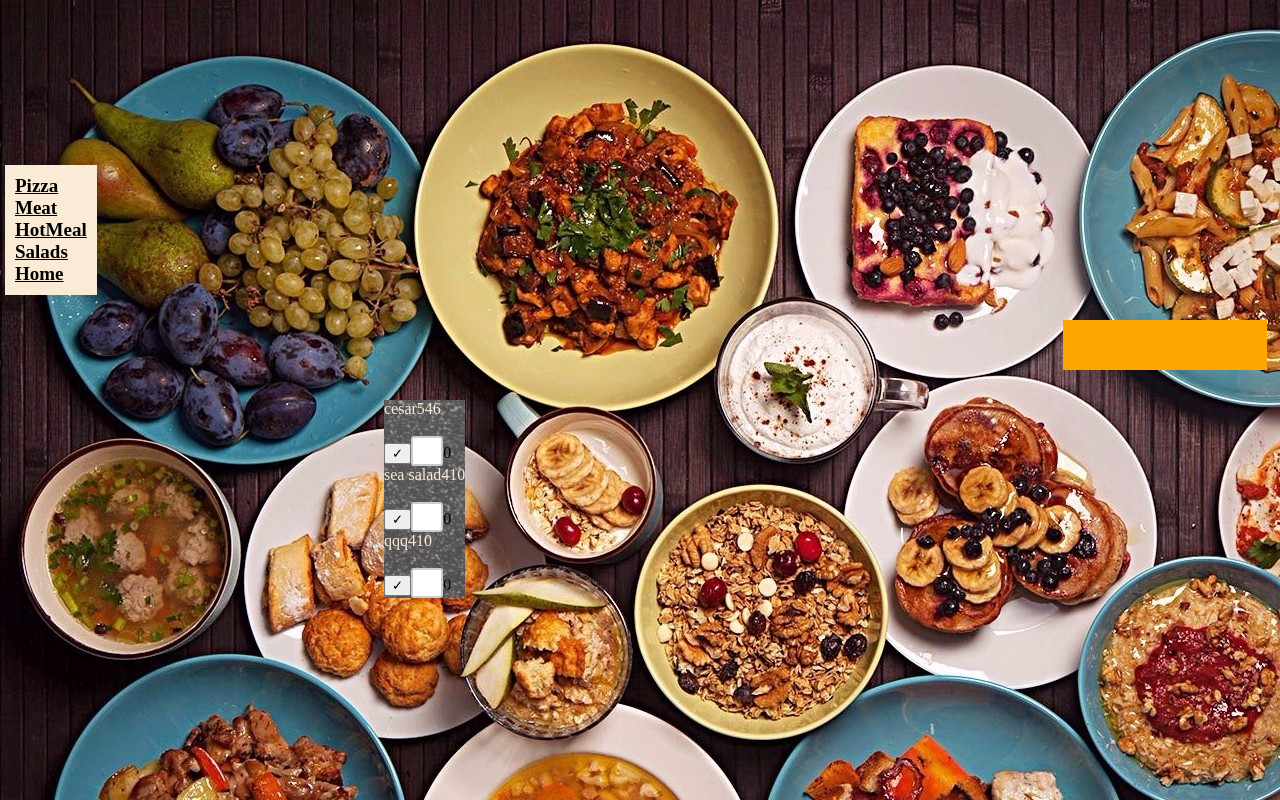
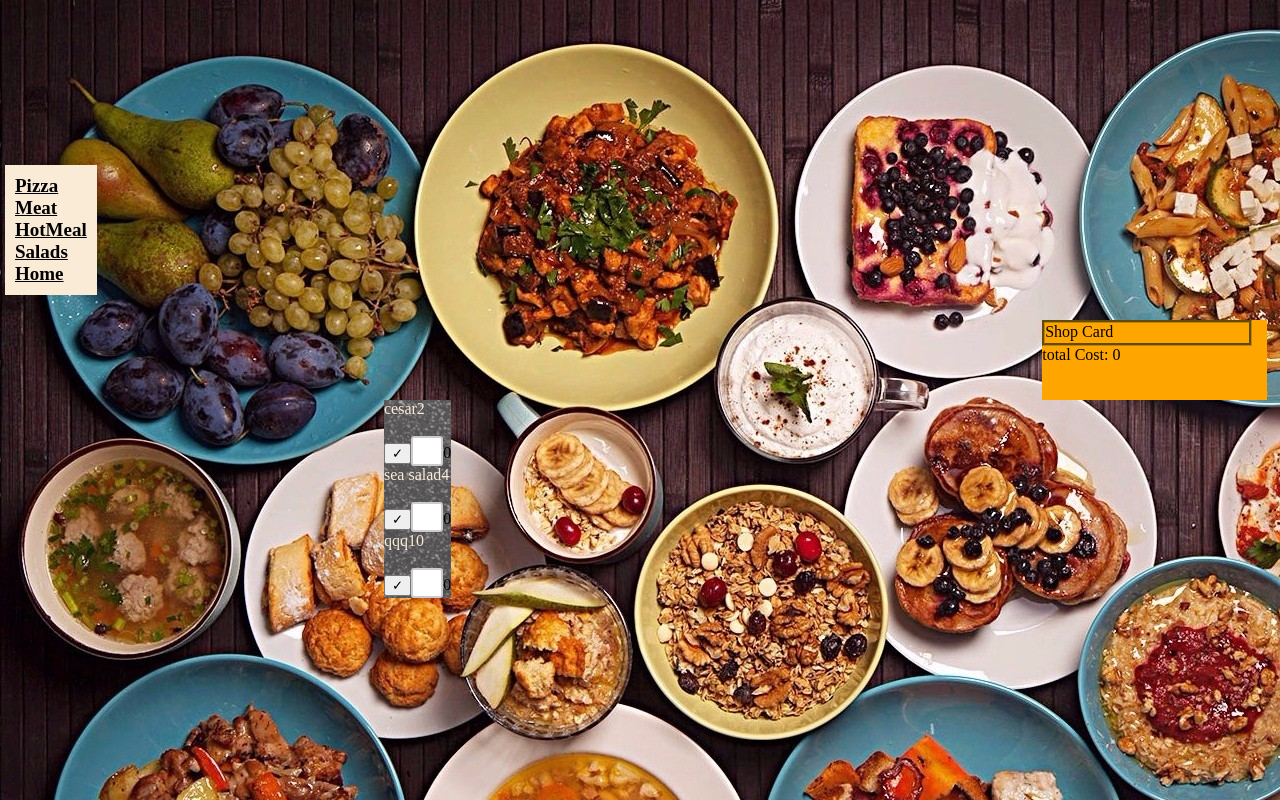
Before and after one commit to otistav/DeliveryView, a React (Create React App) app in the folder intern-practice/: page /salad in a window 1280 px wide. Built offline with nearby package versions, Linux system fonts and the light colour scheme.

Commit message:
optimized a Shop Card

```diff
--- a/intern-practice/package.json
+++ b/intern-practice/package.json
@@ -8,7 +8,9 @@
     "react-redux": "5.0.5",
     "react-router-dom": "4.1.1",
     "react-scripts": "0.9.5",
-    "redux": "3.7.1"
+    "redux": "3.7.1",
+    "redux-devtools-extension": "2.13.2",
+    "redux-thunk": "2.2.0"
   },
   "devDependencies": {},
   "scripts": {
--- a/intern-practice/src/components/Item.js
+++ b/intern-practice/src/components/Item.js
@@ -6,16 +6,38 @@ export
 class  Item extends Component{
     state = {
         quantityOfMeal: 0,
+        isOnCard: false,
+        totalCost: 0
     };
     quantityOfMeal=0;
 
     q=0;
+    button = '';
+    setDeleteButton = ()=>{
+        if(this.state.quantityOfMeal>0)
+            this.button = <button onClick={this.decQuantity}>-</button>;
+        else
+            this.button = ''
+    };
+    decQuantity = ()=>{
+        if(this.state.quantityOfMeal>0)
+            this.setState({
+                quantityOfMeal: this.state.quantityOfMeal-1
+        });
+        if(this.props.quantity===0)
+            this.setState({
+                isOnCard:false
+            });
+        this.props.onDeleteItem(this.props.name)
+
+    };
+
 
     setQValue = (array)=>{
         if(array.length>0) {
             for (let i = array.length - 1; i >= 0; i--) {
-                if (array[i].itemName.name === this.props.name)
-                    return array[i].itemQuantity.quantity;
+                if (array[i].itemName === this.props.name)
+                    return array[i].itemQuantity;
             }
             return 0;
         }
@@ -23,14 +45,16 @@ class  Item extends Component{
             return 0;
       };
     switchOrderStatus = ()=>{
-
-        this.setState({
-                quantityOfMeal: this.quantityOfMeal,
-            },()=>{this.props.onAdd({name:this.props.name},{cost:this.props.cost},{quantity:this.state.quantityOfMeal})}
-        );
-        // this.state.quantity = this.props.qArray[this.props.qArray.length-1];
-        // this.p = this.props.qArray[this.props.qArray.length-1];
-
+        if(this.quantityOfMeal>0) {
+            this.setState({
+                    quantityOfMeal: this.quantityOfMeal+this.state.quantityOfMeal,
+                    isOnCard: true,
+                },
+                    () => {
+                    this.props.onAdd(this.props.name, this.props.cost, this.state.quantityOfMeal,this.state.isOnCard)
+                        }
+            );
+        }
     };
 
     setQuantityOfMeal= (e)=>{
@@ -42,9 +66,12 @@ class  Item extends Component{
 
 
     };
+
     render() {
+        console.log('this is quantity of meal',this.state.quantityOfMeal)
+        this.setDeleteButton();
         this.q=this.setQValue(this.props.ItemState);
-        console.log(this.q);
+        // console.log(this.q);
 
         // console.log("this is itemState",this.props.ItemState);
         // console.log(this.props.ItemState[0]);
@@ -57,7 +84,7 @@ class  Item extends Component{
                 <br/>
                 <button className="submitButton" onClick={this.switchOrderStatus.bind(this)}>✓</button>
                 <input onChange={this.setQuantityOfMeal} className="input" type="text"/>
-                {this.q}
+                {this.q}{this.button}
             </div>
         )
     }
--- a/intern-practice/src/components/Menus.js
+++ b/intern-practice/src/components/Menus.js
@@ -9,13 +9,13 @@ export
 class Menus extends Component{
     menu={
         pizza:
-            [{cost:55,name:'cheesy',quantity:0}],
+            [{cost:5,name:'cheesy',quantity:0}],
 
         meat:
             [{cost:20,name:'goose',quantity:0},{cost:24,name:'dog',quantity:0}],
 
         salad:
-            [{cost:546,name:'cesar',quantity:0},{cost:410,name:'sea salad',quantity:0},{cost:410,name:'qqq',quantity:0}],
+            [{cost:2,name:'cesar',quantity:0},{cost:4,name:'sea salad',quantity:0},{cost:10,name:'qqq',quantity:0}],
 
         hotMeal:
             [{cost:525,name:'soup',quantity:0},{cost:430,name:'noodles',quantity:0}],
--- a/intern-practice/src/components/ShopCard.js
+++ b/intern-practice/src/components/ShopCard.js
@@ -5,17 +5,27 @@ import React,{Component} from 'react'
 
 export
 class ShopCard extends Component{
+totalCost = 0;
+
 
 
     render(){
+        let myArray=this.props.ItemsArray.map(item=> {return item.itemQuantity*item.itemCost;});
+        this.totalCost = myArray.reduce((sum,current)=> {return sum+current},0);
         return(
             <div className="shopCard">
+                <div className="shopCardHead">Shop Card</div>
                 <div>{this.props.ItemsArray.map((item)=>
-                    <div className="cardItems">
-                        <ul className="cardName">{item.itemName.name}</ul>
-                        <ul className="cardCost">{item.itemCost.cost}</ul>
-                        <ul className="cardQ">{item.itemQuantity.quantity}</ul>
+                    <div>
+                        <div className="cardItems">
+                            <li className="cardName">{item.itemName}:</li>
+                            <li className="cardCost">{item.itemCost}:</li>
+                            <li className="cardQ">{item.itemQuantity}</li>
+                        </div>
                     </div>)}
+                </div>
+                <div>
+                   total Cost: {this.totalCost}
                 </div>
 
             </div>
--- a/intern-practice/src/containers/Menu.js
+++ b/intern-practice/src/containers/Menu.js
@@ -11,11 +11,12 @@ class Menu extends Component{
     render(){
         // const q = this.props.ItemState.map(item =>{return item.itemQuantity.quantity});
         const menuList=this.props.info;
-
+        console.log("this is state",this.props.ItemState);
         // console.log('this is q', q);
         return(
             <div className="menu">
-                {menuList.map((info)=><Item ItemState={this.props.ItemState} onAdd={this.props.onAddItem} {...info}/>)}
+                {menuList.map((info)=><Item ItemState={this.props.ItemState} onDeleteItem={this.props.onDeleteItem}
+                                            onAdd={this.props.onAddItem} {...info}/>)}
             </div>
         )
     }
@@ -26,10 +27,26 @@ export default connect(
         ItemState: state
     }),
     dispatch =>({
-        onAddItem: (name,cost,quantity)=>{
-            console.log('this is working');
-            dispatch({type: 'ADD_ITEM', item:{itemName:name,itemQuantity:quantity,itemCost:cost}});
+        onAddItem: (name,cost,quantity,mystate)=>{
+            // console.log('this is working');
+            dispatch({type: 'ADD_ITEM', item:{itemName:name,itemQuantity:quantity,
+                                                itemCost:cost,itemState:mystate}});
         },
+        onDeleteItem: (name)=>{
+            dispatch({type: 'DELETE_ITEM',itemName:name})
+        },
+        onGetItems: () => {
+            const asyncGetItems = () => {
+                return dispatch => {
+                    setTimeout(() => {
+                        console.log('I got items');
+                        dispatch({ type: 'FETCH_TRACKS_SUCCESS', payload: [] });
+                    }, 2000)
+                }
+            };
+            dispatch(asyncGetItems());
+        },
+
 
 
     }),
--- a/intern-practice/src/index.css
+++ b/intern-practice/src/index.css
@@ -46,36 +46,61 @@ body{
   color: black;
   font-size: 20px;
 }
+::-webkit-scrollbar{
+  width: 12px;
+}
+::-webkit-scrollbar-track:hover{
+  border-left: solid 1px #aaa;
+  background-color: #eee;
+}
+::-webkit-scrollbar-thumb{
+  border-width:1px 1px 1px 2px;
+  border-color: #777;
+  background-color: #aaa;
+}
+::-webkit-scrollbar-track{
+  border-width:0;
+}
 
 .shopCard{
-  display:inline;
+  display: inline-block;
   position: fixed;
   transition: 2s all;
 
+
   background-color: orange;
-  width: 204px;
-  height:50px;
+  width: 225px;
+  height:80px;
   right: 1%;
   top: 40%;
-  overflow-y:scroll;
+  overflow-y:auto;
+  overflow-x: auto;
+
+}
+.cardItem{
+  display: inline-block;
+  right:20px;
+}
+.shopCardHead{
+  border-style:groove ;
+  border-color: darkgoldenrod;
+  width: 204px;
+  height: 20px;
 
 }
 .cardName{
-  position: relative;
-  right: 40px;
+  display: inline-block;
+  padding-right: 15px;
 }
 .cardCost{
-  position: relative;
-  left: 20px;
-  bottom: 33px;
+  display: inline-block;
+  padding-right: 15px;
 }
 .cardQ{
-  position: relative;
-  left: 50px;
-  bottom: 60px;
+  display: inline-block;
 }
 .shopCard:hover{
-  height : 350px;
+  height : 150px;
 }
 .mainMenu{
   display: flex;
--- a/intern-practice/src/index.js
+++ b/intern-practice/src/index.js
@@ -4,10 +4,11 @@ import App from './containers/App'
 import {Provider} from 'react-redux'
 import {createStore} from 'redux'
 import {setCardList} from './redusers/CardListReducer'
+import {applyMiddleware} from 'redux'
+import thunk from 'redux-thunk'
+import {composeWithDevTools} from 'redux-devtools-extension'
 
-
-
-const store = createStore(setCardList,[],  window.__REDUX_DEVTOOLS_EXTENSION__ && window.__REDUX_DEVTOOLS_EXTENSION__());
+const store = createStore(setCardList,[], composeWithDevTools(applyMiddleware(thunk)));
 
 ReactDOM.render(
     <Provider store={store} ><App /></Provider>,
--- a/intern-practice/src/redusers/CardListReducer.js
+++ b/intern-practice/src/redusers/CardListReducer.js
@@ -1,23 +1,35 @@
 export const setCardList = (state = [], action)=>{
     switch(action.type){
         case 'ADD_ITEM':{
+            if(action.item.itemState)
+                // for(let i=state.length-1;i>=0;i--){
+                //     console.log("this is state[i]s name",state[i].itemName.name);
+                //     console.log("this is action",action.item.itemName);
+                //
+                //     if(state[i].itemName.name===action.item.itemName.name)
+                //         state.splice(i,1);}
+                state = state.filter(item => {return item.itemName!==action.item.itemName});
             return[
                 ...state,
                 action.item
             ]
         }break;
-        case 'ADD_COST':{
+        case 'DELETE_ITEM':{
+            for(let i=state.length-1;i>=0;i--){
+                if(state[i].itemName===action.itemName && state[i].itemQuantity>0){
+                    state[i].itemQuantity--
+                }
+                if(state[i].itemQuantity===0)
+                    state.splice(i,1);
+            }
             return[
-                ...state,
-                action.itemCost
+                ...state
             ]
         }break;
-        case 'ADD_Q':{
+        case 'HELL':{
             return[
-                ...state,
-                action.itemQuantity
             ]
-        }break;
+        }
         default:return state;break;
     }
 
```
